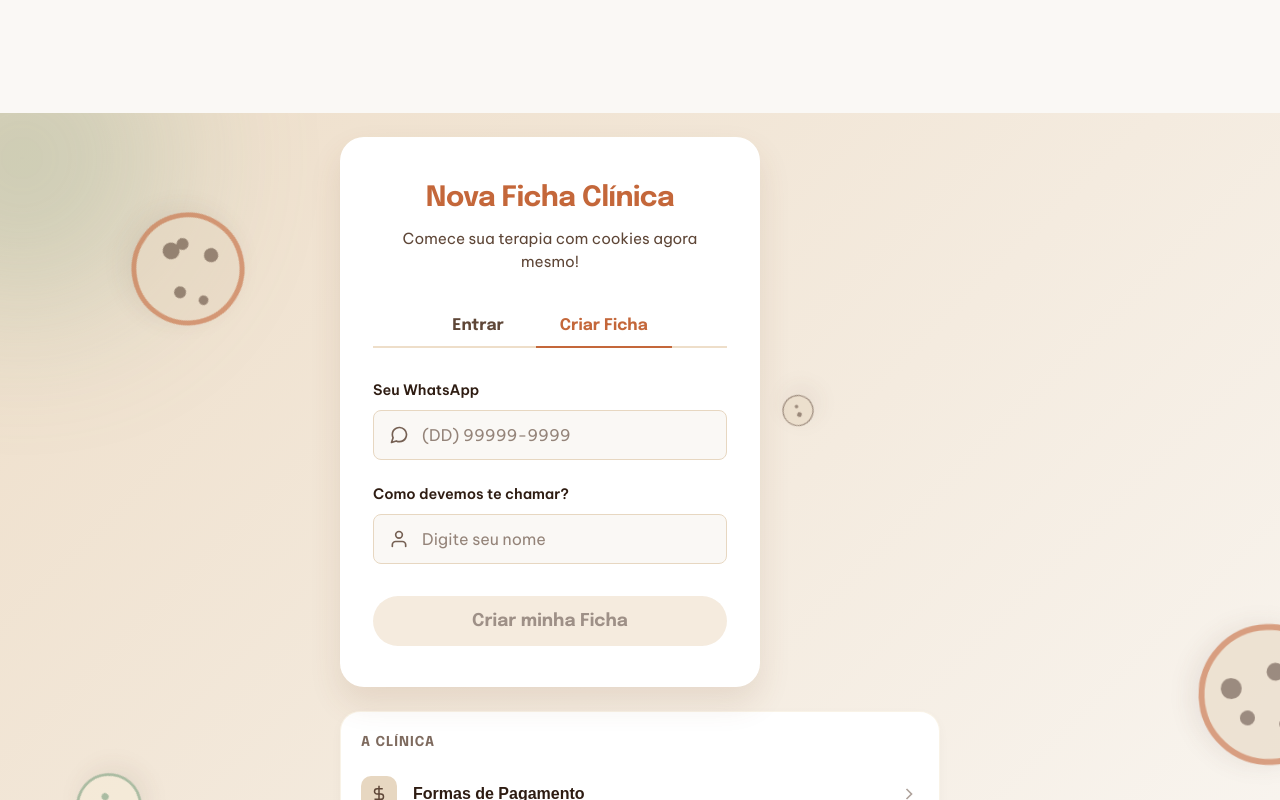
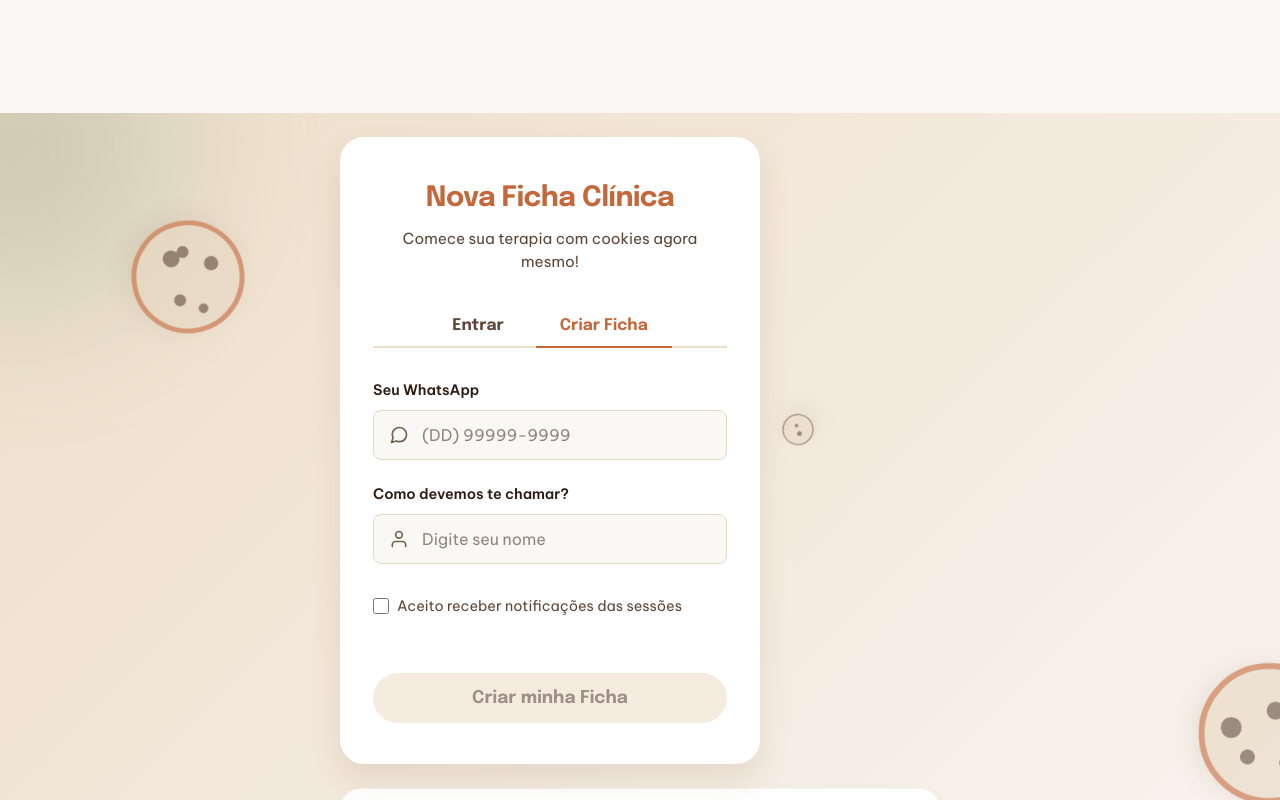
Before and after one commit to Athos-Danilo/sweetag-cookies, an Angular app in the folder frontend/: page /login in a window 1280 px wide. Both pictures are taken after a click on the button "Criar Ficha". Shown: the top 800 px of the page. Built offline with nearby package versions, Linux system fonts and the light colour scheme.

Commit message:
solução login/cadastro

```diff
--- a/frontend/src/app/auth/auth.component.html
+++ b/frontend/src/app/auth/auth.component.html
@@ -34,7 +34,7 @@
 
       <form class="auth-form" [formGroup]="authForm" (ngSubmit)="fazerLogin()">
         <div class="general-error-message animate-fade" *ngIf="authForm.hasError('loginError')">
-          <span>⚠️ Erro ao acessar. Tente novamente.</span>
+          <span>⚠️ {{ authForm.getError('loginError') }}</span>
         </div>
 
         <div class="input-group">
@@ -55,6 +55,11 @@
             </i>
             <input type="text" id="nome" formControlName="nome" placeholder="Digite seu nome">
           </div>
+        </div>
+
+        <div class="checkbox-group animate-fade" *ngIf="activeTab === 'register'" style="margin-bottom: 1.5rem; display: flex; align-items: center; gap: 0.5rem; font-size: 0.9rem; color: #5e4637;">
+          <input type="checkbox" id="aceitaNotificacoes" formControlName="aceitaNotificacoes" style="accent-color: #c4673a; width: 16px; height: 16px;">
+          <label for="aceitaNotificacoes" style="margin: 0; cursor: pointer;">Aceito receber notificações das sessões</label>
         </div>
 
         <button type="submit" class="btn-primary" [disabled]="authForm.invalid || isSubmitting()">
--- a/frontend/src/app/auth/auth.component.ts
+++ b/frontend/src/app/auth/auth.component.ts
@@ -109,8 +109,8 @@ export class AuthComponent implements OnInit {
       error: (err) => {
         this.isSubmitting.set(false);
         console.error('Erro na autenticação', err);
-        // Adiciona um erro customizado ao formulário para exibição na UI
-        this.authForm.setErrors({ loginError: true });
+        const errorMsg = err.error?.detail || 'Erro ao acessar. Tente novamente.';
+        this.authForm.setErrors({ loginError: errorMsg });
       }
     });
   }
```
Also changed, not shown: 1 other file (tests, documents, lock files or other folders).
